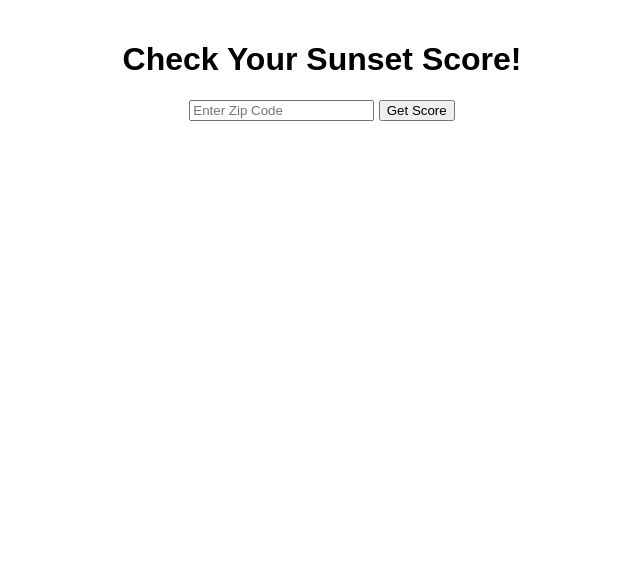
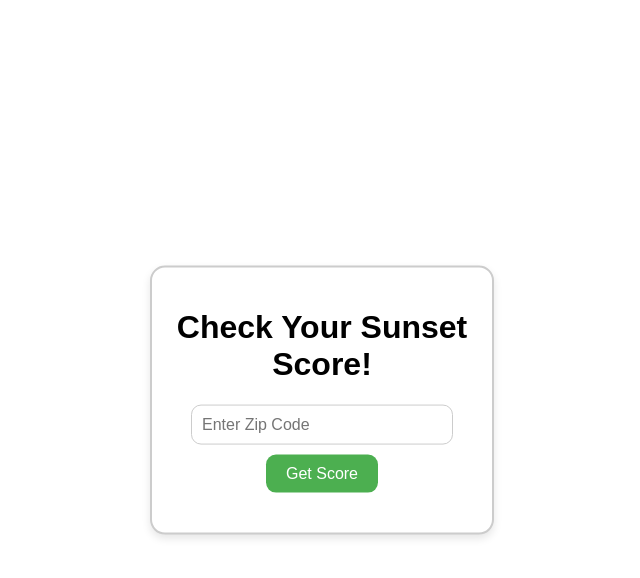
Before and after one commit to RyneAcheson/Sunset-Quality-Predictor, a Flask app: page / in a window 1280 px wide. Shown: the top 578 px of the page, without its empty margins (318-958 px from the left). Run offline with Flask 3, Linux system fonts and the light colour scheme.

Commit message:
update style

```diff
--- /dev/null
+++ b/static/style.css
@@ -0,0 +1,72 @@
+body {
+    font-family: sans-serif;
+    text-align: center;
+    margin: 0;
+    padding: 20px;
+}
+
+form {
+    margin: 20px 0;
+}
+
+.sunset-container {
+    border: 2px solid #ccc; /* Light gray border */
+    border-radius: 15px; /* Rounded corners */
+    padding: 20px; /* Space inside the border */
+    width: 300px; /* Set a fixed width */
+    margin: 0 auto; /* Center horizontally */
+    position: absolute; /* Use absolute positioning for vertical centering */
+    top: 50%; /* Center vertically */
+    left: 50%; /* Center horizontally */
+    transform: translate(-50%, -50%); /* Offset by 50% of its width and height */
+    text-align: center; /* Center align the text */
+    box-shadow: 0 4px 8px rgba(0, 0, 0, 0.1); /* Add a subtle shadow */
+    background-color: #fff; /* Optional: Set a white background */
+}
+
+
+.sunset-container input[type="text"] {
+    width: 80%; /* Adjust the width */
+    padding: 10px; /* Add padding */
+    border: 1px solid #ccc; /* Border for input */
+    border-radius: 10px; /* Rounded corners */
+    font-size: 16px; /* Adjust font size */
+    margin-bottom: 10px; /* Space below input field */
+}
+
+/* Style the button */
+.sunset-container button {
+    padding: 10px 20px; /* Add padding */
+    border: none; /* Remove border */
+    border-radius: 10px; /* Rounded corners */
+    background-color: #4CAF50; /* Green background */
+    color: white; /* White text */
+    font-size: 16px; /* Adjust font size */
+    cursor: pointer; /* Pointer cursor on hover */
+    transition: background-color 0.3s ease; /* Smooth transition on hover */
+}
+
+.score-display {
+    margin-top: 20px;
+}
+
+.sunset_scene {
+    width: 600px;
+    height: 300px;
+    margin: 0 auto;
+    background-repeat: no-repeat;
+    background-size: cover;
+    border: 1px solid #ccc;
+}
+
+.low-score {
+    background-image: url('......');
+}
+
+.mid-score {
+    background-image: url('......');
+}
+
+.high-score {
+    background-image: url('......');
+}
--- a/style.css
+++ /dev/null
@@ -1,31 +0,0 @@
-body {
-    font-family: sans-serif;
-    text-align: center;
-    margin: 0;
-    padding: 20px;
-}
-
-.score-display {
-    margin-top: 20px;
-}
-
-.sunset_scene {
-    width: 600px;
-    height: 300px;
-    margin: 0 auto;
-    background-repeat: no-repeat;
-    background-size: cover;
-    border: 1px solid #ccc;
-}
-
-.low-score {
-    background-image: url('......');
-}
-
-.mid-score {
-    background-image: url('......');
-}
-
-.high-score {
-    background-image: url('......');
-}
--- a/templates/index.html
+++ b/templates/index.html
@@ -4,10 +4,11 @@
     <meta charset="UTF-8">
     <meta name="viewport", content="width=device-width, initial-scale=1.0">
     <title>Sunset Predictor</title>
-    <link rel="stylesheet" href="style.css">
+    <link rel="stylesheet" href="..\static\style.css">
 
 </head>
 <body>
+    <div class="sunset-container">
         <h1>Check Your Sunset Score!</h1>
         {% if error %}
             <p style="color:red;">{{ error }}</p>
@@ -16,6 +17,7 @@
             <input type="text" name="zipcode" placeholder="Enter Zip Code" required>
             <button type="submit">Get Score</button>
         </form>
+    </div>
 
     {% if score is defined %}
         <hr>
```
Also changed, not shown: functions.py (deleted, +0 -41 lines). Lines whose indentation alone changed are shown as unchanged.
